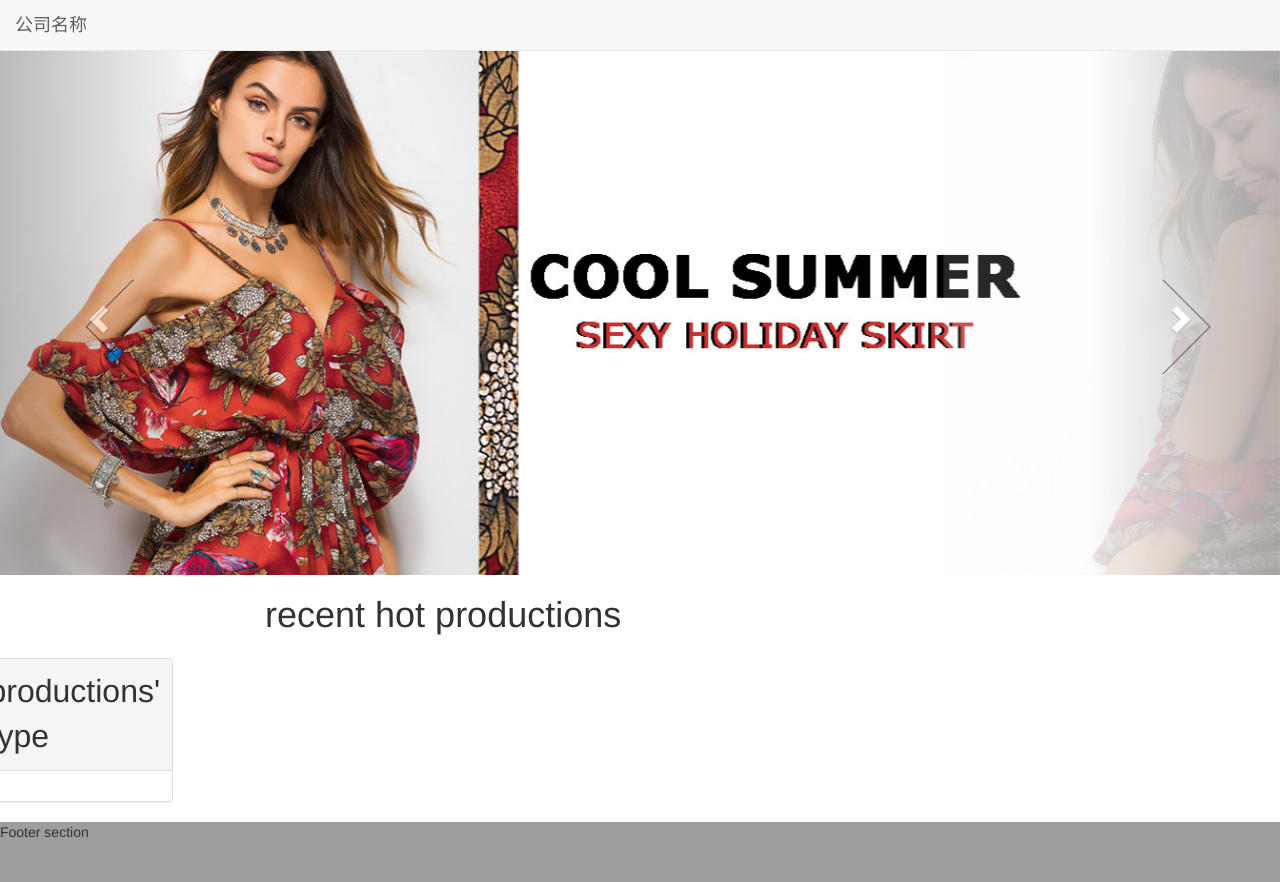
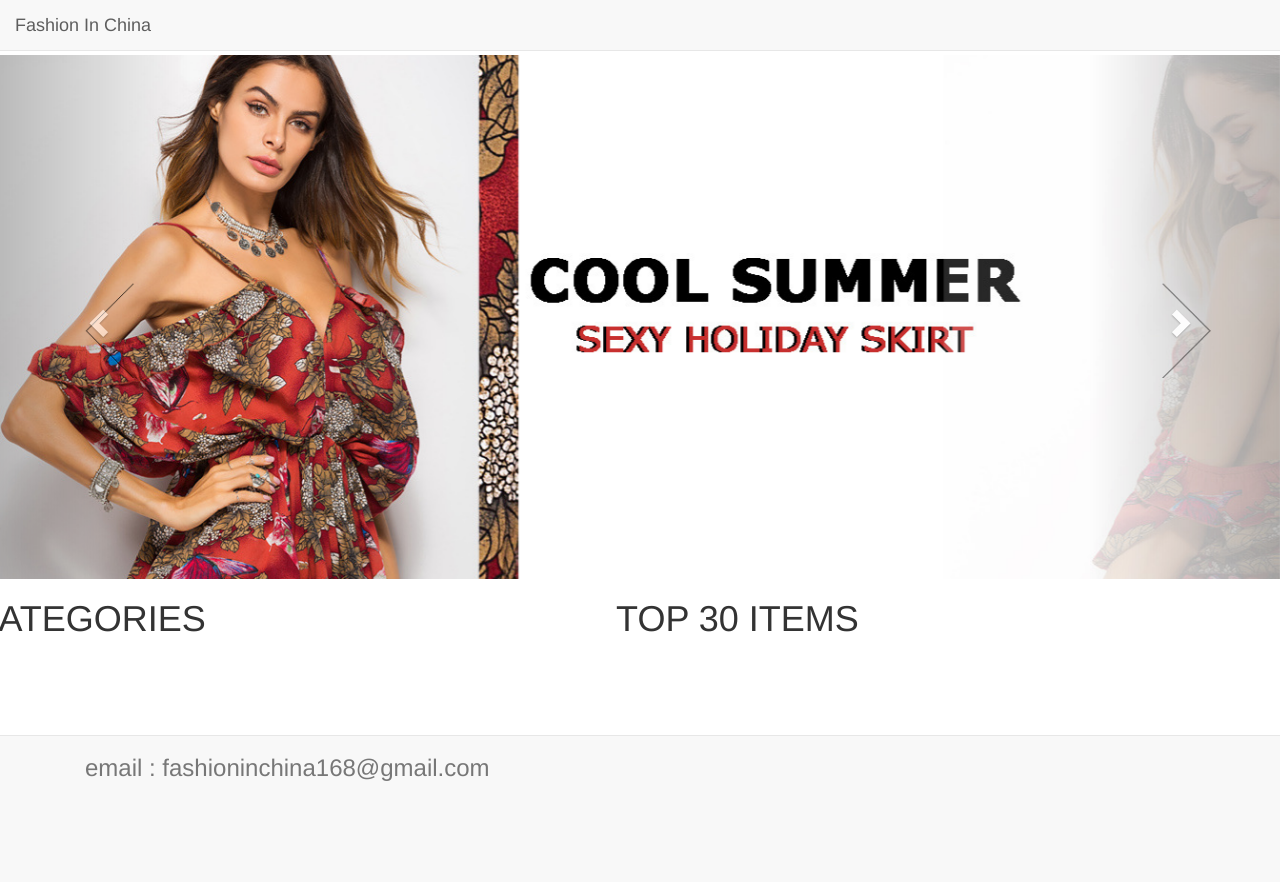
Before and after one commit to jimbolim/shopping, a Django app: template templates/home.html in a window 1280 px wide. After the commit the page ends 781 px from the top, so only its background shows below. Run offline with Django 3.2, Linux system fonts and the light colour scheme; the template is opened without the code that fills it, so the values that code supplies are empty; parts of the project's set-up code (start-up, migrations or seed data) failed here and were passed over; some libraries are stand-ins or nearby versions.

Commit message:
优化了前端显示，修改了数据库

```diff
--- a/goods/admin.py
+++ b/goods/admin.py
@@ -9,4 +9,4 @@ class GoodsTypeAdmin(admin.ModelAdmin):
 
 @admin.register(Goods)
 class GoodsAdmin(admin.ModelAdmin):
-    list_display = ('name', 'goods_type', 'img_url')
+    list_display = ('name', 'goods_type', 'img_url', 'style_number', 'item_name', 'Fabric_content', 'size', 'weight', 'other_details')
--- a/shopping/views.py
+++ b/shopping/views.py
@@ -3,6 +3,6 @@ from goods.models import Goods,GoodsType
 
 def home(request):
     context = {}
-    context['img'] = Goods.objects.all()
+    context['img'] = Goods.objects.all()[:30]
     context['goods_types'] = GoodsType.objects.all()
     return render(request, 'home.html', context)
--- a/static/base.css
+++ b/static/base.css
@@ -1,17 +1,8 @@
-    html,body {
-        height: 100%;
-        margin: 0;
-        padding: 0;
-    }
-    #container {
-    min-height: 100%;
-    height: auto !important;
-    height: 100%;
-    }
-    footer {
-    position: relative;
-    margin-top: -60px;/*等于footer的高度*/
-    height: 60px;
-    clear:both;
-    background-color: #9d9d9d;
-    }
+body {
+    padding-top: 55px;
+    padding-bottom: 70px;
+}
+.navbar-text {
+    font-size: x-large;
+    /*position: relative;相对定位*/
+}
--- a/static/home.css
+++ b/static/home.css
@@ -1,7 +1,3 @@
-div#carousel-example-generic {
-   margin-top: 51px;
-}
-
 div.carousel-inner img{
     width: 100%;
     height: 100%;
@@ -20,3 +16,7 @@ div.panel-default{
 div.panel-heading {
     font-size: xx-large;
 }
+
+h1{
+    text-align: center;
+}
--- a/templates/base.html
+++ b/templates/base.html
@@ -13,21 +13,28 @@
     <script type="text/javascript" src="{% static 'bootstrap-3.3.7/js/bootstrap.min.js' %}"></script>
 </head>
 <body>
-<div id="container">
     <div class="navbar navbar-default navbar-fixed-top" role="navigation">
         <div class="container-fluid">
             <div class="navbar-header">
-                <a class="navbar-brand" href="{% url 'home' %}">公司名称</a>
-                <button class="navbar-toggle collapsed"  data-toggle="collapse" data-target="#navbar-collapse">
-                    <span class="icon-bar"></span>
-                    <span class="icon-bar"></span>
-                    <span class="icon-bar"></span>
-                </button>
+                <a class="navbar-brand" href="{% url 'home' %}">Fashion In China</a>
             </div>
         </div>
     </div>
-    {% block content %}{% endblock %}
-</div>
-<footer>Footer section</footer>
+
+    {% block content %}
+
+    {% endblock %}
+
+<nav class="navbar navbar-default navbar-fixed-bottom">
+	<div class="container">
+        <p class="navbar-text">email : fashioninchina168@gmail.com</p>
+    </div>
+</nav>
+{% block script_extends %}
+<script type="text/javascript">
+
+</script>
+{% endblock %}
+
 </body>
 </html>
--- a/templates/home.html
+++ b/templates/home.html
@@ -13,13 +13,13 @@
         </ol>
         <div class="carousel-inner" role="listbox">
           <div class="item active">
-            <img src="media/first_slide.png" alt='111' data-holder-rendered="true">
+            <img src="media/first_slide.png" data-holder-rendered="true">
           </div>
           <div class="item">
-            <img src="media/second_slide.png" alt='111' data-holder-rendered="true">
+            <img src="media/second_slide.png" data-holder-rendered="true">
           </div>
           <div class="item">
-            <img src="media/third_slide.png" alt='111' data-holder-rendered="true">
+            <img src="media/third_slide.png" data-holder-rendered="true">
           </div>
         </div>
         <a class="left carousel-control" href="#carousel-example-generic" role="button" data-slide="prev">
@@ -34,22 +34,18 @@
     <div class="container">
         <div class="row">
             <div class="hidden-xs col-sm-2 col-md-2 col-lg-pull-1">
-                <div class="panel panel-default">
-                <div class="panel-heading">productions' type</div>
-                    <div class="panel-body">
+                <h1>CATEGORIES</h1>
                 {% for goods_type in goods_types %}
                 <li><a href="{% url 'goods_list' goods_type.pk %}"><button type="button" class="btn btn-lg btn-default">{{ goods_type.type_name }}</button></a></li>
                 {% endfor %}
-                    </div>
-                </div>
-                </div>
+            </div>
             <div class="col-xs-12 col-sm-offset-0 col-md-10 col-lg-10">
-                <h1>recent hot productions</h1>
+                <h1>TOP 30 ITEMS</h1>
                 <div class="row">
                     {% for item in img %}
                         <div class="col-xs-12 col-sm-5 col-md-4 col-lg-4">
                         <div class="thumbnail">
-                          <a href="{% url 'goods_detail' item.pk %}"><img src="{{ item.img_url.url }}"></a>
+                          <a href="{% url 'goods_detail' item.pk %}"><img src="{{ item.img_url.url }}" height="220" width="220"></a>
                             <div class="caption">
                                 <h3>{{ item.name }}</h3>
                             </div>
```
Also changed, not shown: goods/models.py (+20 -2 lines), goods/templates/goods/goods_detail.html (+15 -10 lines), goods/migrations/0003_auto_20180828_2125.py (added), goods/migrations/0004_auto_20180828_2131.py (added), goods/migrations/0005_auto_20180829_1542.py (added), 1 other file.
